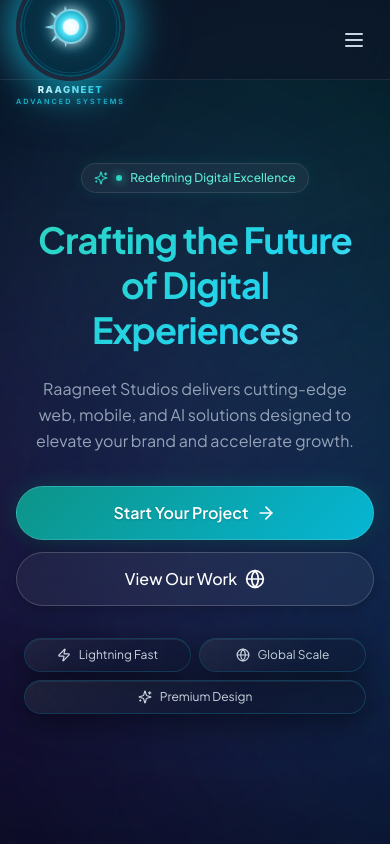
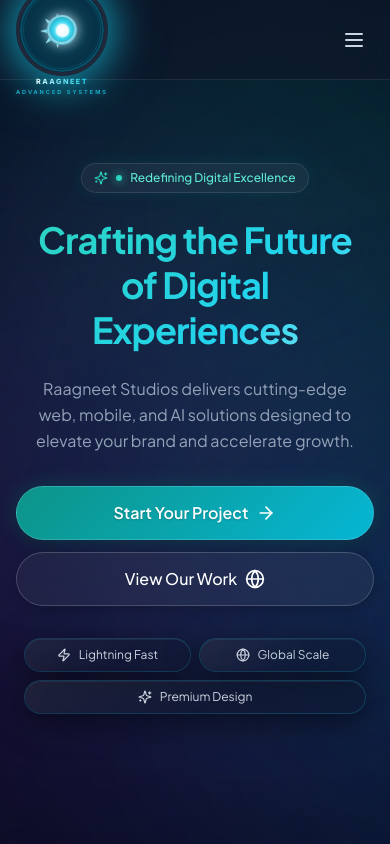
Before and after one commit to kalispidyman/raagneet, a React (Vite) app: page / in a window 390 px wide. Shown: the top 844 px of the page. Built offline with nearby package versions, Linux system fonts and the light colour scheme.

Commit message:
Fix ArcReactorLogo alignment and scaling on mobile by reducing size and tightening typography

```diff
--- a/src/components/ArcReactorLogo.css
+++ b/src/components/ArcReactorLogo.css
@@ -125,7 +125,7 @@
   flex-direction: column;
   align-items: center;
   justify-content: center;
-  margin-top: calc(var(--reactor-size) * 0.06);
+  margin-top: calc(var(--reactor-size) * 0.05);
   text-align: center;
   pointer-events: auto;
   width: fit-content;
@@ -133,7 +133,7 @@
 }
 
 .company-title {
-  font-size: clamp(0.6rem, calc(var(--reactor-size) * 0.18), 1.5rem);
+  font-size: clamp(0.45rem, calc(var(--reactor-size) * 0.2), 1.5rem);
   font-weight: 800;
   margin: 0;
   letter-spacing: 1.5px;
@@ -149,10 +149,10 @@
 }
 
 .company-subtitle {
-  font-size: clamp(0.45rem, calc(var(--reactor-size) * 0.06), 0.7rem);
+  font-size: clamp(0.35rem, calc(var(--reactor-size) * 0.06), 0.7rem);
   color: rgba(34, 211, 238, 0.8);
   letter-spacing: 2px;
-  margin-top: 2px;
+  margin-top: 1px;
   text-transform: uppercase;
   font-weight: 600;
   font-family: 'Inter', system-ui, sans-serif;
--- a/src/components/Navbar.jsx
+++ b/src/components/Navbar.jsx
@@ -19,9 +19,9 @@ const Navbar = ({ onGetStarted }) => {
       <div className="absolute inset-0 bg-[rgba(15,23,42,0.6)] backdrop-blur-xl border-b border-white/[0.08]"></div>
       <div className="relative max-w-7xl mx-auto px-4 sm:px-6 lg:px-8">
         <div className="flex items-center justify-between h-20">
-          <Link to="/" className="flex items-center gap-3 group">
+          <Link to="/" className="flex items-center group">
             <div className="group-hover:scale-110 transition-transform duration-500 drop-shadow-[0_0_20px_rgba(34,211,238,0.6)]">
-              <ArcReactorLogo companyName="RAAGNEET" size={44} />
+              <ArcReactorLogo companyName="RAAGNEET" size={36} />
             </div>
           </Link>
 
```
